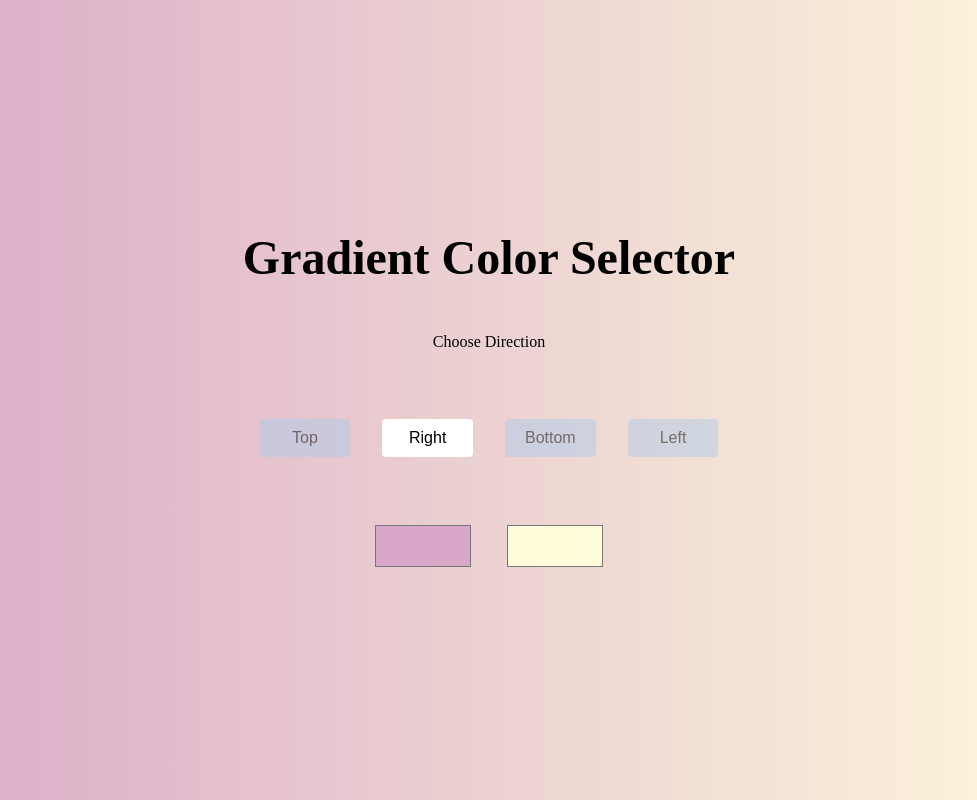
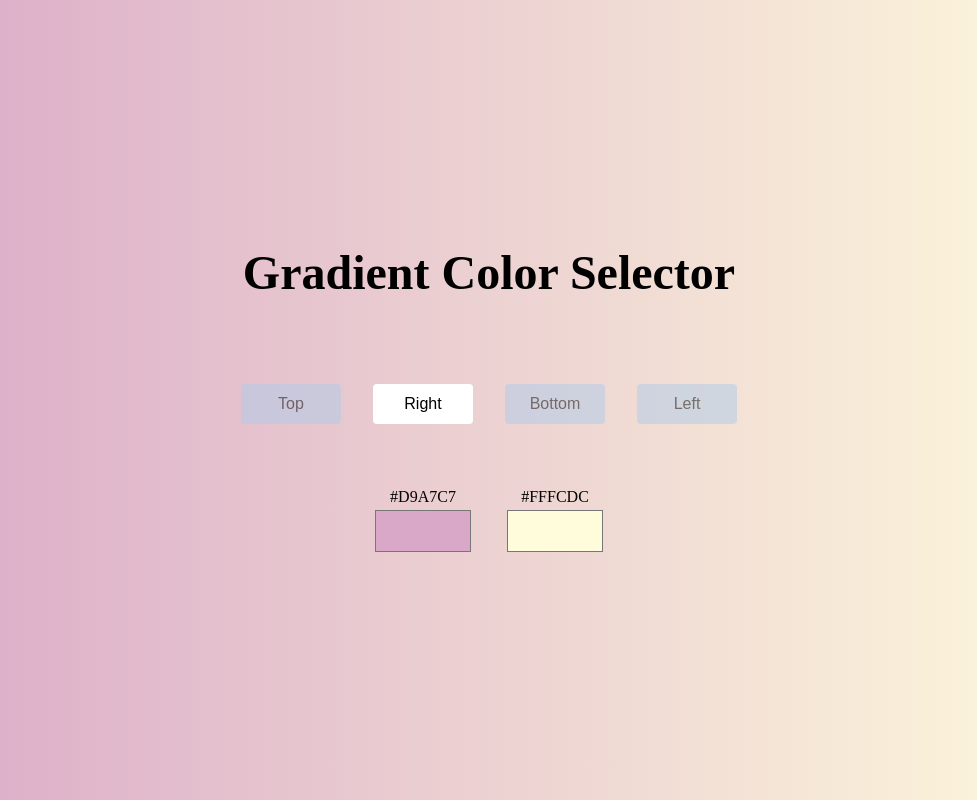
Before and after one commit to mendoncamaria/gradient-Background, a React (Vite) app: page / in a window 1280 px wide. Shown: the whole page, without its empty margins (151-1128 px from the left). Built offline with nearby package versions, Linux system fonts and the light colour scheme.

Commit message:
Added color name

```diff
--- a/src/App.jsx
+++ b/src/App.jsx
@@ -21,7 +21,7 @@ function App() {
         Gradient Color Selector
       </h1>
 
-      <p>Choose Direction</p>
+      {/* <p>Choose Direction</p> */}
 
       <ButtonContainer>
         <Button
@@ -54,19 +54,32 @@ function App() {
       </ButtonContainer>
 
       <InputContainer>
+        <div
+          style={{
+            display: 'flex',
+            flexDirection: 'column-reverse',
+            alignItems: 'center',
+          }}
+        >
           <input
             type="color"
             value={col1}
             onChange={(e) => setCol1(e.target.value)}
             style={InputStyles}
           />
-
+          {col1.toUpperCase()}
+        </div>
+        <div style={{  display: 'flex',
+            flexDirection: 'column-reverse',
+            alignItems: 'center', }}>
           <input
             type="color"
             value={col2}
             onChange={(e) => setCol2(e.target.value)}
             style={InputStyles}
           />
+          {col2.toUpperCase()}
+        </div>
       </InputContainer>
     </MainContainer>
   );
--- a/src/styles.js
+++ b/src/styles.js
@@ -11,6 +11,8 @@ export const Button = styled.button`
   font-size: 16px;
   margin-top: 20px;
   transition: background-color 0.3s ease-in-out;
+  width: 100px;
+  height: 40px;
 `;
 
 export const InputContainer = styled.div`
```
Lines whose indentation alone changed are shown as unchanged.
